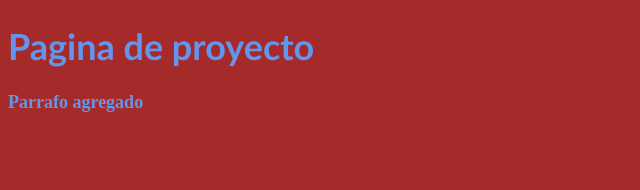
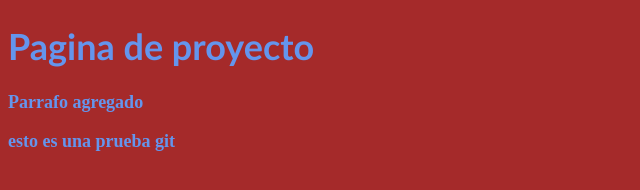
Before and after one commit to luchito16/Curso-git, a plain HTML site: page index.html in a window 1280 px wide. Shown: the whole page, without its empty margins (0-640 px from the left). Drawn offline with Linux system fonts and the light colour scheme.

Commit message:
prueba de github

```diff
--- a/index.html
+++ b/index.html
@@ -10,5 +10,7 @@
 <body>
     <h1>Pagina de proyecto</h1>
 <p>Parrafo agregado</p>
+
+<p>esto es una prueba git</p>
 </body>
 </html>
```
